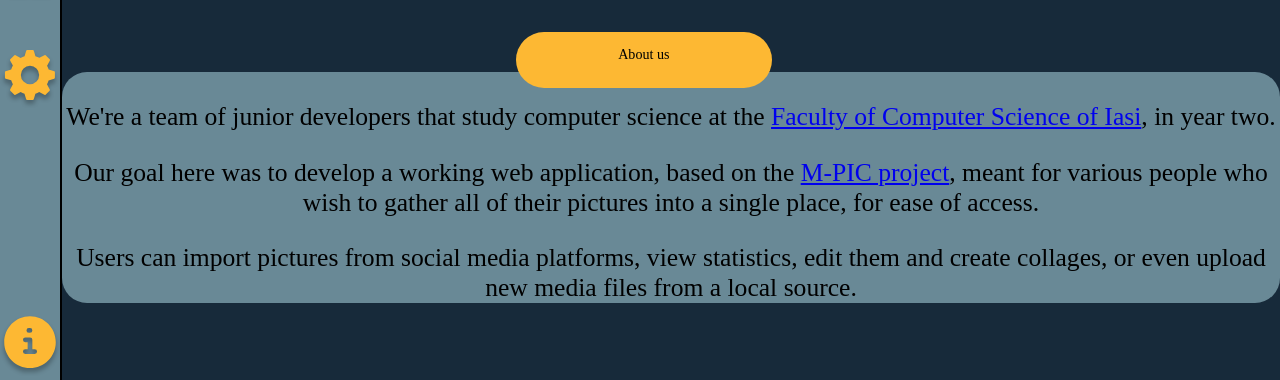
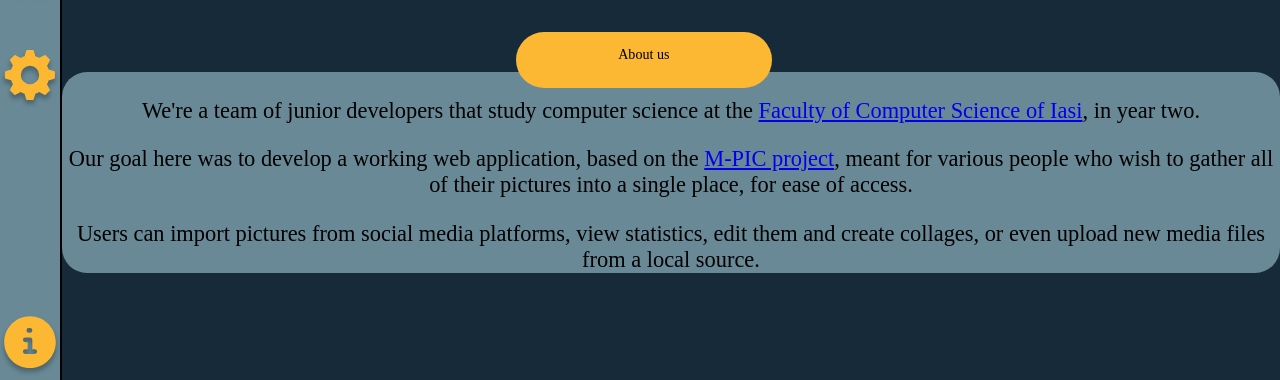
Before and after one commit to DxxxAce/Picture-Point, a PHP site: page /html/information.html in a window 1280 px wide. Shown: the part 420-800 px from the top of the page. Run offline with PHP 8.4, Linux system fonts and the light colour scheme.

Commit message:
some aestethic stuff

```diff
--- a/css/information.css
+++ b/css/information.css
@@ -73,7 +73,7 @@ body {
 .text2{
     background-color: #698996;
     border-radius: 25px;
-    font-size: 2vw;
+    font-size: 1.75vw;
     font-family: titillium-web;
     justify-content: center;
     text-align: center;
```
